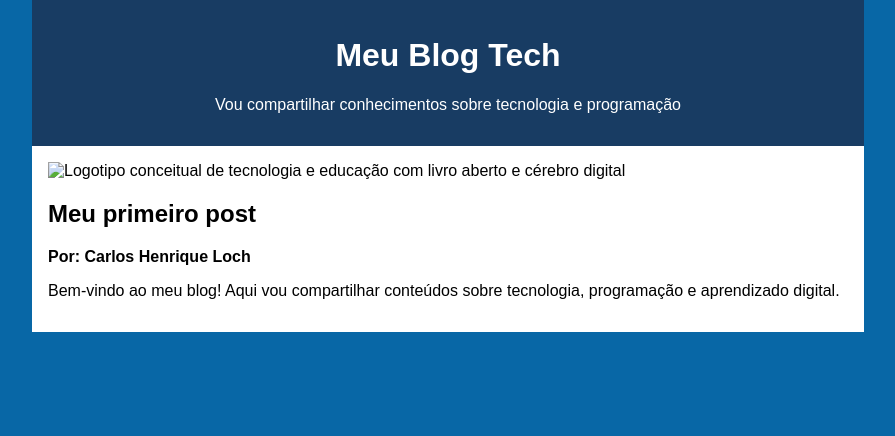
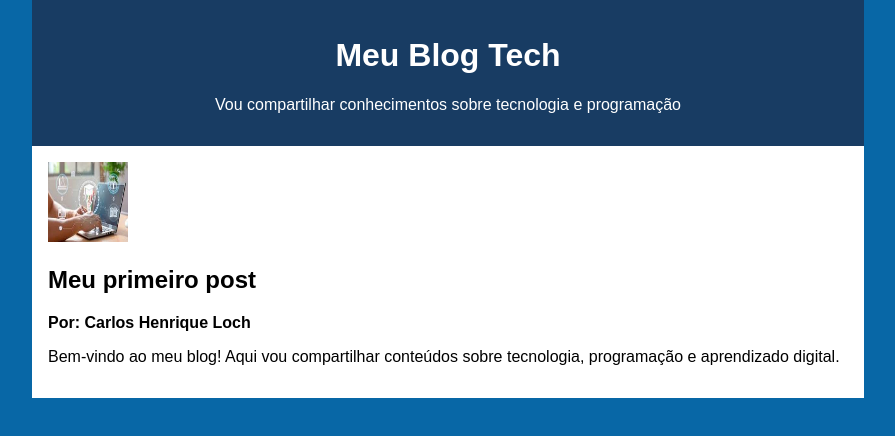
Before and after one commit to lochcarlos-ui/Educa-oDigital1A26, a plain HTML site: page index.html in a window 1280 px wide. Shown: the whole page, without its empty margins (192-1087 px from the left). Drawn offline with Linux system fonts and the light colour scheme.

Commit message:
iom agrm

```diff
--- a/index.html
+++ b/index.html
@@ -42,7 +42,7 @@ height: 80px;
 </header>
 
 <main>
-<img src="imagem-blog.png"
+<img src="download.jpeg"
 alt="Logotipo conceitual de tecnologia e educação com livro aberto e cérebro digital">
 
 <h2>Meu primeiro post</h2>
```
